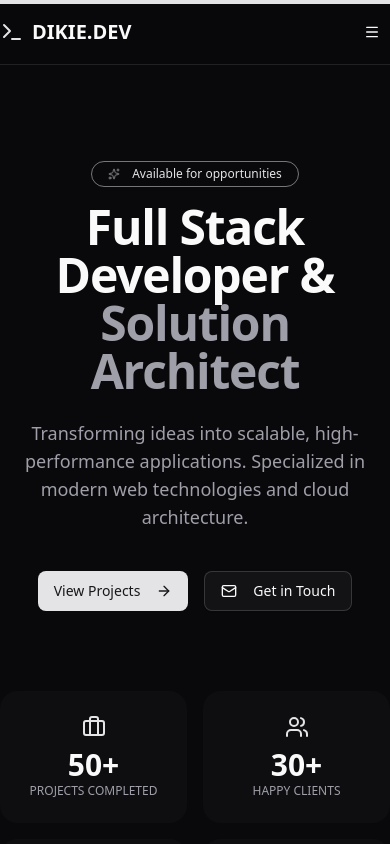
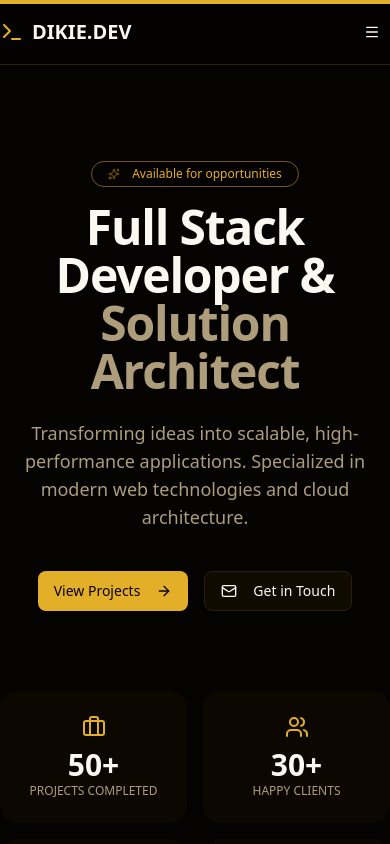
Before and after one commit to dikie001/dikie.dev, a React (Vite) app in the folder client/: page / in a window 390 px wide. Shown: the top 844 px of the page. Built offline with nearby package versions, Linux system fonts and the light colour scheme.

Commit message:
feat: implement initial UI theme with light/dark mode and a responsive navigation bar.

```diff
--- a/client/src/components/sections/Navbar.tsx
+++ b/client/src/components/sections/Navbar.tsx
@@ -2,6 +2,7 @@ import { useState, useEffect } from "react";
 import { motion, AnimatePresence } from "framer-motion";
 import { Menu, X, Sparkles } from "lucide-react";
 import { Button } from "@/components/ui/button";
+import { ThemeToggle } from "@/components/ui/theme-toggle";
 
 const navLinks = [
     { name: "Home", href: "#home" },
@@ -103,7 +104,8 @@ export function Navbar() {
                     </nav>
 
                     {/* Desktop CTA */}
-                    <div className="hidden lg:flex items-center gap-4">
+                    <div className="hidden lg:flex items-center gap-2">
+                        <ThemeToggle />
                         <Button
                             size="sm"
                             onClick={() => scrollToSection("#contact")}
--- /dev/null
+++ b/client/src/components/ui/theme-toggle.tsx
@@ -0,0 +1,20 @@
+import { Moon, Sun } from "lucide-react";
+import { Button } from "@/components/ui/button";
+import { useTheme } from "@/providers/theme-provider";
+
+export function ThemeToggle() {
+    const { theme, setTheme } = useTheme();
+
+    return (
+        <Button
+            variant="ghost"
+            size="icon"
+            onClick={() => setTheme(theme === "dark" ? "light" : "dark")}
+            className="relative"
+        >
+            <Sun className="h-5 w-5 rotate-0 scale-100 transition-all dark:-rotate-90 dark:scale-0" />
+            <Moon className="absolute h-5 w-5 rotate-90 scale-0 transition-all dark:rotate-0 dark:scale-100" />
+            <span className="sr-only">Toggle theme</span>
+        </Button>
+    );
+}
--- a/client/src/index.css
+++ b/client/src/index.css
@@ -1,6 +1,5 @@
 @import "tailwindcss";
 @import "tw-animate-css";
-/* @import "tw-animate-css"; */
 
 @custom-variant dark (&:is(.dark *));
 
@@ -46,118 +45,128 @@
   --color-sidebar-accent-foreground: var(--sidebar-accent-foreground);
   --color-sidebar-border: var(--sidebar-border);
   --color-sidebar-ring: var(--sidebar-ring);
+
   --radius-2xl: calc(var(--radius) + 8px);
   --radius-3xl: calc(var(--radius) + 12px);
   --radius-4xl: calc(var(--radius) + 16px);
 }
 
-/* LIGHT — Champagne Gold */
+/* LIGHT MODE — Luxury White & Gold */
 :root {
   --radius: 0.625rem;
 
-  --background: oklch(1 0 0);
-  --foreground: oklch(0.141 0.005 285.823);
+  /* Clean White Background */
+  --background: oklch(0.99 0.002 85);
+  /* Dark Bronze/Black Text */
+  --foreground: oklch(0.15 0.02 85);
 
   --card: oklch(1 0 0);
-  --card-foreground: oklch(0.141 0.005 285.823);
+  --card-foreground: oklch(0.15 0.02 85);
 
   --popover: oklch(1 0 0);
-  --popover-foreground: oklch(0.141 0.005 285.823);
+  --popover-foreground: oklch(0.15 0.02 85);
 
-  /* GOLD CORE */
-  --primary: oklch(0.21 0.006 285.885);
-  /* rich gold */
-  --primary-foreground: oklch(0.985 0 0);
+  /* === TRUE GOLD PRIMARY === */
+  /* A rich, solid gold (Hue 85) */
+  --primary: oklch(0.65 0.16 85);
+  --primary-foreground: oklch(1 0 0); /* White text on gold */
 
-  --secondary: oklch(0.967 0.001 286.375);
-  --secondary-foreground: oklch(0.21 0.006 285.885);
+  /* Soft Beige Secondary */
+  --secondary: oklch(0.95 0.03 85);
+  --secondary-foreground: oklch(0.45 0.1 85);
 
-  --muted: oklch(0.967 0.001 286.375);
-  --muted-foreground: oklch(0.552 0.016 285.938);
+  --muted: oklch(0.96 0.01 85);
+  --muted-foreground: oklch(0.55 0.03 85);
 
-  --accent: oklch(0.967 0.001 286.375);
-  --accent-foreground: oklch(0.21 0.006 285.885);
+  --accent: oklch(0.95 0.04 85);
+  --accent-foreground: oklch(0.25 0.1 85);
 
-  --destructive: oklch(0.577 0.245 27.325);
+  --destructive: oklch(0.58 0.25 27);
+  --destructive-foreground: oklch(0.98 0 0);
 
-  --border: oklch(0.92 0.004 286.32);
-  --input: oklch(0.92 0.004 286.32);
-  --ring: oklch(0.705 0.015 286.067);
+  /* Golden Borders */
+  --border: oklch(0.90 0.05 85);
+  --input: oklch(0.90 0.05 85);
+  /* Shiny Gold Ring */
+  --ring: oklch(0.70 0.16 85);
 
-  /* Charts — gold-first palette */
-  --chart-1: oklch(0.646 0.222 41.116);
-  --chart-2: oklch(0.6 0.118 184.704);
-  --chart-3: oklch(0.398 0.07 227.392);
-  --chart-4: oklch(0.828 0.189 84.429);
-  --chart-5: oklch(0.769 0.188 70.08);
+  /* Charts - Gold/Earth Tones */
+  --chart-1: oklch(0.65 0.16 85); /* Gold */
+  --chart-2: oklch(0.50 0.10 50); /* Bronze */
+  --chart-3: oklch(0.35 0.08 85); /* Dark Brown */
+  --chart-4: oklch(0.85 0.12 95); /* Light Gold */
+  --chart-5: oklch(0.75 0.10 70); /* Earth */
 
-  --sidebar: hsl(0 0% 98%);
-  --sidebar-foreground: hsl(240 5.3% 26.1%);
-
-  --sidebar-primary: hsl(240 5.9% 10%);
-  --sidebar-primary-foreground: hsl(0 0% 98%);
-
-  --sidebar-accent: hsl(240 4.8% 95.9%);
-  --sidebar-accent-foreground: hsl(240 5.9% 10%);
-
-  --sidebar-border: hsl(220 13% 91%);
-  --sidebar-ring: hsl(217.2 91.2% 59.8%);
+  /* Sidebar */
+  --sidebar: oklch(0.98 0.01 85);
+  --sidebar-foreground: oklch(0.25 0.05 85);
+  --sidebar-primary: oklch(0.65 0.16 85);
+  --sidebar-primary-foreground: oklch(1 0 0);
+  --sidebar-accent: oklch(0.96 0.02 85);
+  --sidebar-accent-foreground: oklch(0.25 0.05 85);
+  --sidebar-border: oklch(0.92 0.03 85);
+  --sidebar-ring: oklch(0.70 0.16 85);
 }
 
-/* DARK — Black & Gold Executive */
+/* DARK MODE — Black & Metallic Gold */
 .dark {
-  --background: oklch(0.141 0.005 285.823);
-  --foreground: oklch(0.985 0 0);
+  /* Rich Black Background */
+  --background: oklch(0.10 0.01 85);
+  /* Gold/White Text */
+  --foreground: oklch(0.98 0.01 85);
 
-  --card: oklch(0.21 0.006 285.885);
-  --card-foreground: oklch(0.985 0 0);
+  --card: oklch(0.14 0.01 85);
+  --card-foreground: oklch(0.98 0.01 85);
 
-  --popover: oklch(0.21 0.006 285.885);
-  --popover-foreground: oklch(0.985 0 0);
+  --popover: oklch(0.14 0.01 85);
+  --popover-foreground: oklch(0.98 0.01 85);
 
-  /* METALLIC GOLD */
-  --primary: oklch(0.92 0.004 286.32);
-  --primary-foreground: oklch(0.21 0.006 285.885);
+  /* === METALLIC GOLD PRIMARY === */
+  /* Brighter, metallic gold for dark mode contrast */
+  --primary: oklch(0.78 0.15 85);
+  --primary-foreground: oklch(0.10 0.05 85); /* Dark text on gold */
 
-  --secondary: oklch(0.274 0.006 286.033);
-  --secondary-foreground: oklch(0.985 0 0);
+  /* Dark Bronze Secondary */
+  --secondary: oklch(0.25 0.05 85);
+  --secondary-foreground: oklch(0.98 0.01 85);
 
-  --muted: oklch(0.274 0.006 286.033);
-  --muted-foreground: oklch(0.705 0.015 286.067);
+  --muted: oklch(0.20 0.02 85);
+  --muted-foreground: oklch(0.70 0.05 85);
 
-  --accent: oklch(0.274 0.006 286.033);
-  --accent-foreground: oklch(0.985 0 0);
+  --accent: oklch(0.25 0.05 85);
+  --accent-foreground: oklch(0.98 0.01 85);
 
-  --destructive: oklch(0.704 0.191 22.216);
+  --destructive: oklch(0.4 0.2 25);
+  --destructive-foreground: oklch(0.98 0 0);
 
-  --border: oklch(1 0 0 / 10%);
-  --input: oklch(1 0 0 / 15%);
-  --ring: oklch(0.552 0.016 285.938);
+  /* Subtle Gold Borders */
+  --border: oklch(0.25 0.05 85);
+  --input: oklch(0.25 0.05 85);
+  /* Glowing Gold Ring */
+  --ring: oklch(0.78 0.15 85);
 
-  --chart-1: oklch(0.488 0.243 264.376);
-  --chart-2: oklch(0.696 0.17 162.48);
-  --chart-3: oklch(0.769 0.188 70.08);
-  --chart-4: oklch(0.627 0.265 303.9);
-  --chart-5: oklch(0.645 0.246 16.439);
+  /* Charts */
+  --chart-1: oklch(0.78 0.15 85); /* Bright Gold */
+  --chart-2: oklch(0.60 0.12 60); /* Copper */
+  --chart-3: oklch(0.45 0.10 85); /* Deep Bronze */
+  --chart-4: oklch(0.90 0.10 95); /* Platinum/Gold */
+  --chart-5: oklch(0.80 0.05 85); /* Pale Gold */
 
-  --sidebar: hsl(240 5.9% 10%);
-  --sidebar-foreground: hsl(240 4.8% 95.9%);
-
-  --sidebar-primary: hsl(224.3 76.3% 48%);
-  --sidebar-primary-foreground: hsl(0 0% 100%);
-
-  --sidebar-accent: hsl(240 3.7% 15.9%);
-  --sidebar-accent-foreground: hsl(240 4.8% 95.9%);
-
-  --sidebar-border: hsl(240 3.7% 15.9%);
-  --sidebar-ring: hsl(217.2 91.2% 59.8%);
+  /* Sidebar */
+  --sidebar: oklch(0.12 0.02 85);
+  --sidebar-foreground: oklch(0.96 0.01 85);
+  --sidebar-primary: oklch(0.78 0.15 85);
+  --sidebar-primary-foreground: oklch(0.10 0.05 85);
+  --sidebar-accent: oklch(0.20 0.03 85);
+  --sidebar-accent-foreground: oklch(0.98 0.01 85);
+  --sidebar-border: oklch(0.25 0.05 85);
+  --sidebar-ring: oklch(0.78 0.15 85);
 }
 
 @layer base {
   * {
     @apply border-border outline-ring/50;
   }
-
   body {
     @apply bg-background text-foreground;
   }
```
